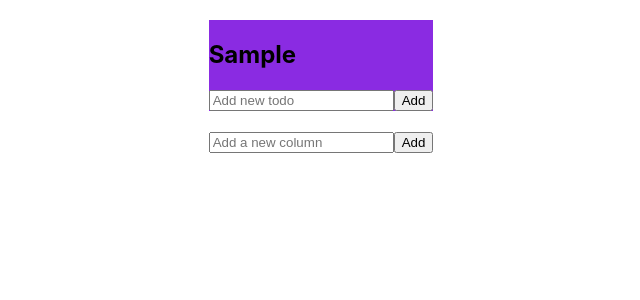
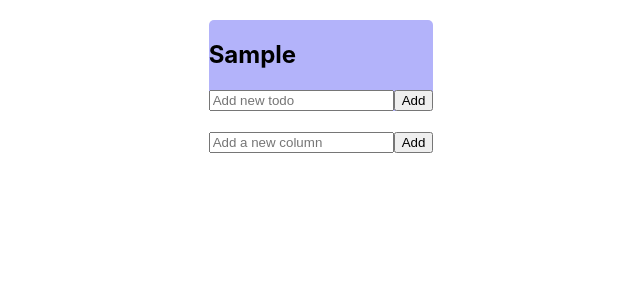
Before and after one commit to blabash/trello-board-with-kev, a React (Create React App) app: page / in a window 1280 px wide. Both pictures are taken after typing "Sample" into the empty fields and a click on the button "Add". Shown: the top 300 px of the page, without its empty margins (319-959 px from the left). Built offline with nearby package versions, Linux system fonts and the light colour scheme.

Commit message:
Add carousel coloring to TodoColumn component

```diff
--- a/src/App.js
+++ b/src/App.js
@@ -1,4 +1,4 @@
-import React, { useState, useReducer } from 'react';
+import React, { useState, useReducer, useRef } from 'react';
 
 import './App.css';
 import TodoColumn from './TodoColumn';
@@ -43,9 +43,12 @@ const reducer = (state, { type, payload }) => {
   }
 };
 
+const colors = ['#f5a7a7', '#b3b3fa', '#c4d78d', '#928dd7'];
+
 function App() {
   const [state, dispatch] = useReducer(reducer, initialState);
   const [columnName, setColumnName] = useState('');
+  const ref = useRef(1);
 
   function addNewColumn(e) {
     e.preventDefault();
@@ -55,17 +58,18 @@ function App() {
       payload: {
         columnName,
         columnId: Math.random().toString(36).substring(7),
+        color: colors[ref.current % colors.length],
       },
     });
     setColumnName('');
+    ref.current === colors.length ? (ref.current = 1) : (ref.current += 1);
   }
-  console.log(state);
 
   return (
     <div
       style={{ display: 'flex', flexDirection: 'column', alignItems: 'center' }}
     >
-      <div style={{ display: 'flex' }}>
+      <div style={{ display: 'flex', alignItems: 'baseline' }}>
         {state.columns.map((column, idx) => (
           <TodoColumn key={idx} dispatch={dispatch} {...column} state={state} />
         ))}
--- a/src/TodoColumn.js
+++ b/src/TodoColumn.js
@@ -1,9 +1,8 @@
-import React, { useState } from 'react';
+import React, { useState, useRef } from 'react';
 import PropTypes from 'prop-types';
 
-function TodoColumn({ dispatch, columnName, columnId, state }) {
+function TodoColumn({ dispatch, columnName, columnId, state, color }) {
   const [todo, setTodo] = useState('');
-  console.log(state);
 
   function addTodo(e) {
     e.preventDefault();
@@ -21,13 +20,13 @@ function TodoColumn({ dispatch, columnName, columnId, state }) {
   return (
     <div
       style={{
-        backgroundColor: 'blueviolet',
+        backgroundColor: color,
         margin: '20px',
         minWidth: '150px',
+        borderRadius: '5px',
       }}
     >
       <h2>{columnName}</h2>
-      <div>
       {state.todos
         .filter((t) => t.columnId === columnId)
         .map((todo) => (
@@ -38,12 +37,11 @@ function TodoColumn({ dispatch, columnName, columnId, state }) {
               justifyContent: 'space-between',
             }}
           >
-              <button>{'<<'}</button>
+            <button>{'<'}</button>
             {todo.todo}
-              <button>{'>>'}</button>
+            <button>{'>'}</button>
           </div>
         ))}
-      </div>
       <form onSubmit={addTodo}>
         <input
           type='text'
```
Lines whose indentation alone changed are shown as unchanged.
